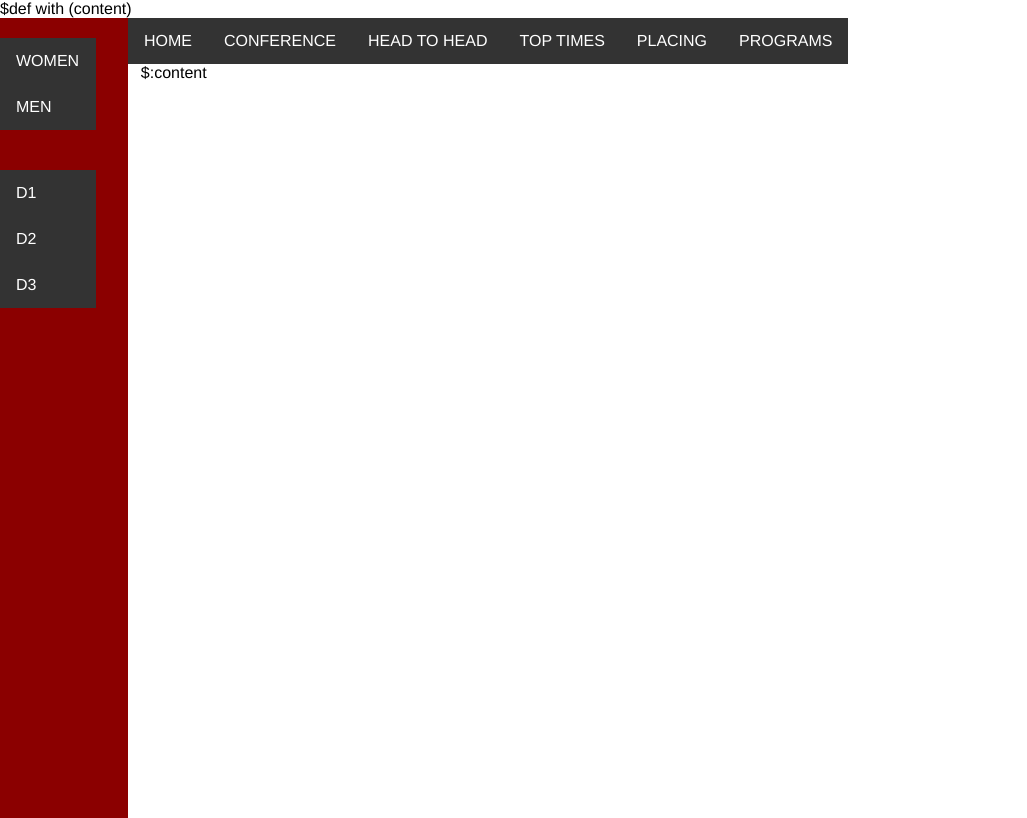
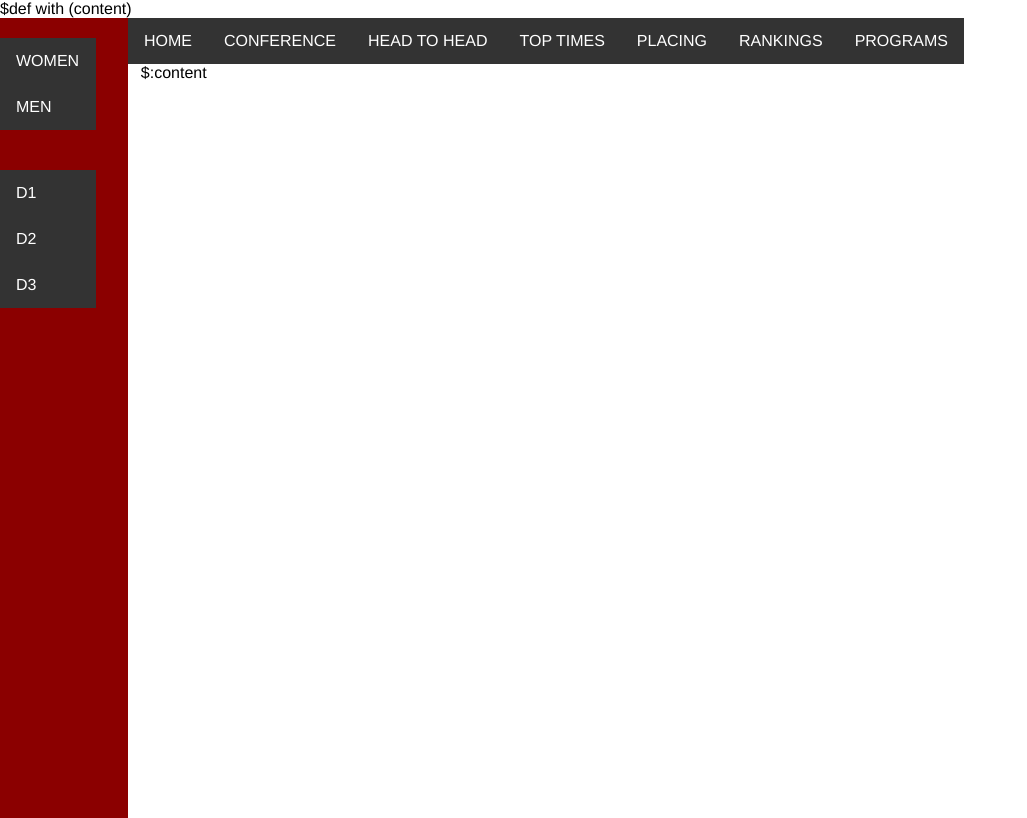
Before and after one commit to kevinhallman/Fantasy, a Python web app: template templates/layout.html in a window 1280 px wide. Shown: the whole page, without its empty margins (0-1027 px from the left). Run offline with Jinja, Linux system fonts and the light colour scheme; the template is opened without the code that fills it, so the values that code supplies are empty; some libraries are stand-ins or nearby versions.

Commit message:
stregnth

```diff
--- a/templates/layout.html
+++ b/templates/layout.html
@@ -142,7 +142,7 @@ $def with (content)
 				<li value=4 ><a href="/times">Top Times</a></li>
 				<li value=5 ><a href="/placing">Placing</a></li>
 				<!--<li value=6 ><a class="banner" href="/improvement">Improvement</a></li>-->
-				<!--<li value=7 ><a class="banner" href="/rankings">Rankings</a></li>-->
+				<li value=7 ><a class="banner" href="/rankings">Rankings</a></li>
 				<li value=6 ><a href="/programs">Programs</a></li>
 			</ul>
 		</div>
```
